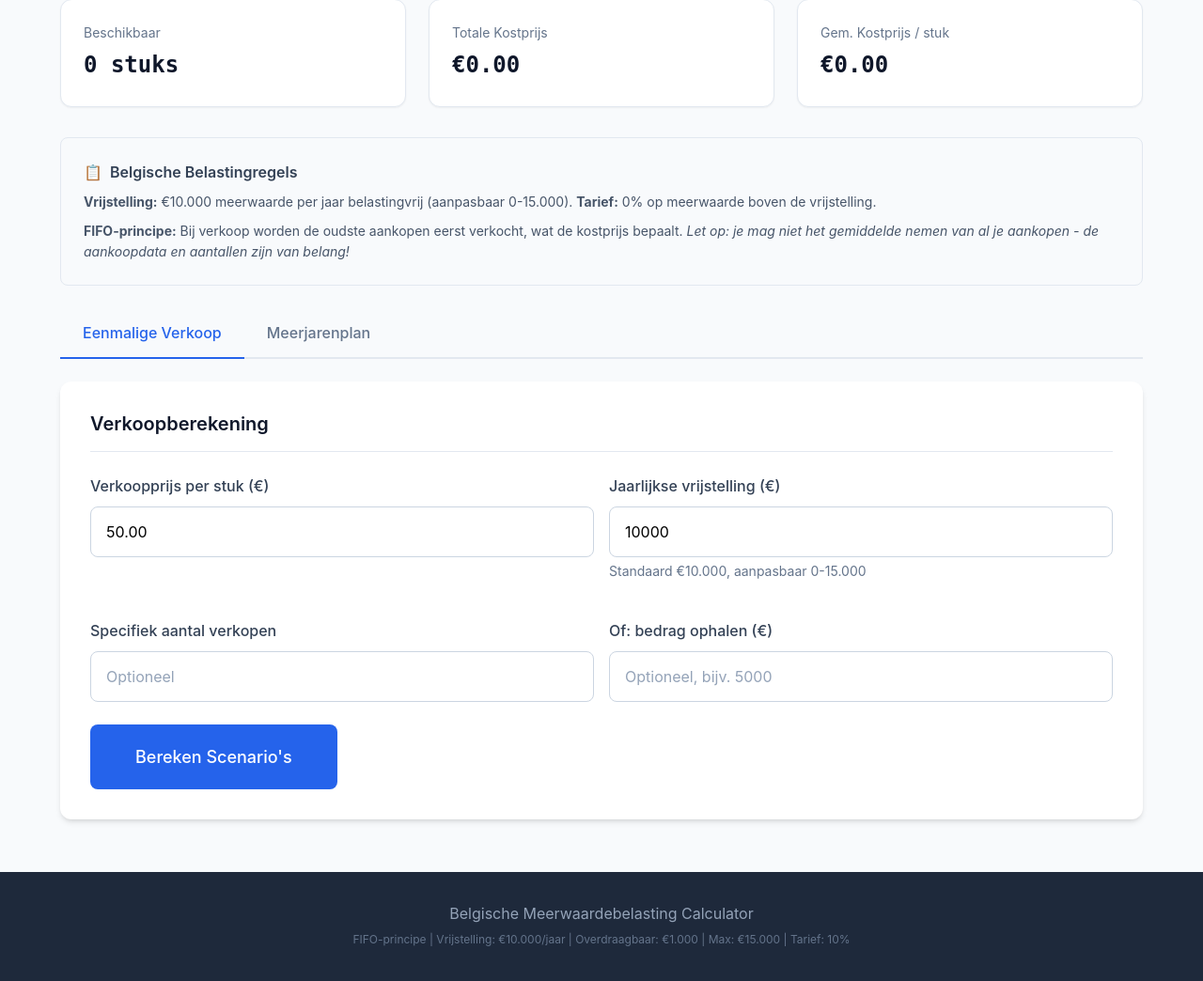
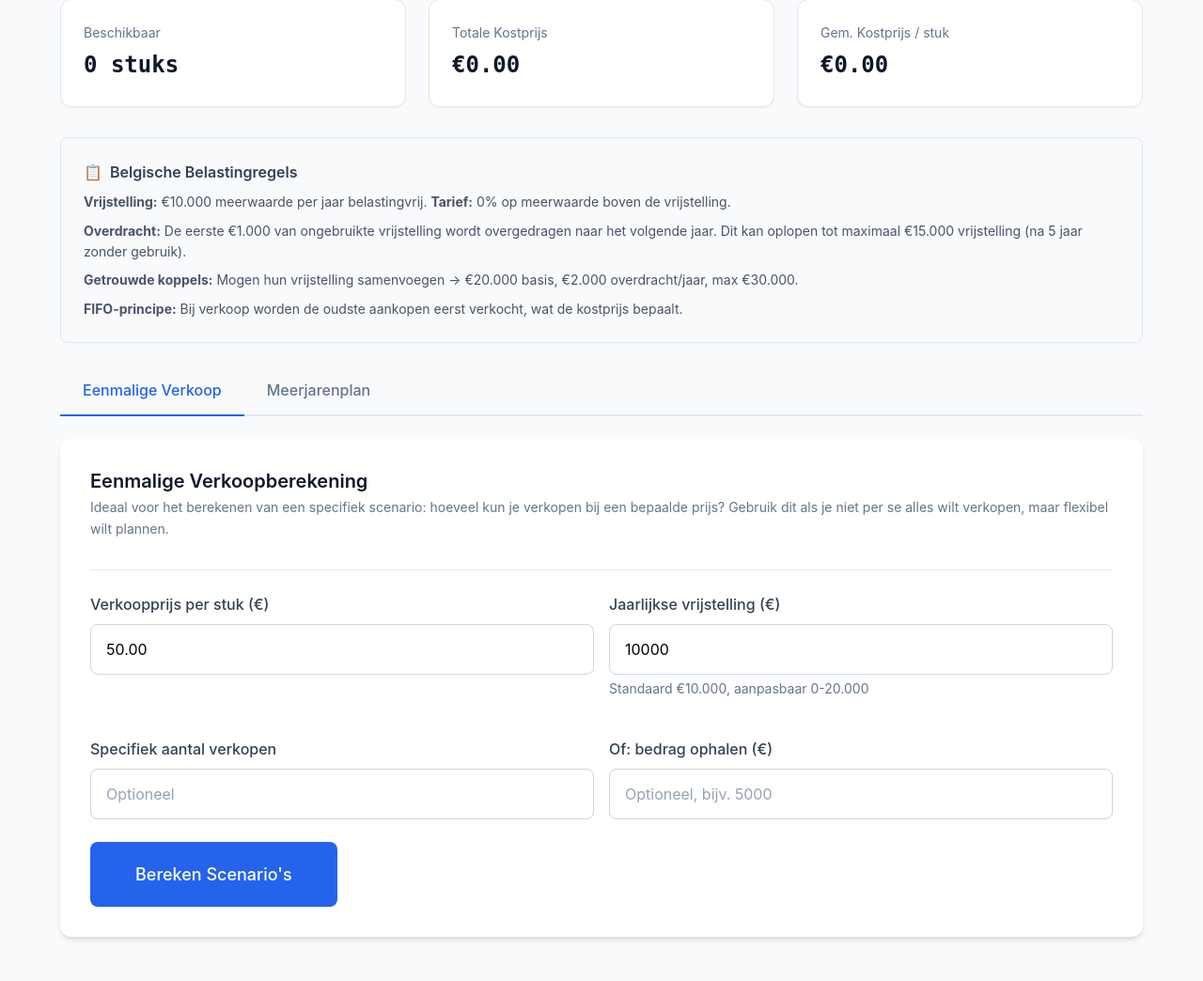
Before and after one commit to louisvandenbruwaene/beleggen-calculator, a Python web app: template templates/calculator.html in a window 1280 px wide. Shown: the part 223-1267 px from the top of the page at 94% size. Run offline with Jinja, Linux system fonts and the light colour scheme; the template is opened without the code that fills it, so the values that code supplies are empty.

Commit message:
Add carryover system and married couples support
Tax rules update:
- €1,000/year of unused exemption carries over to next year
- Maximum exemption: €15,000 (after 5 years unused)
- Married couples can combine exemptions (doubles all limits)

UI improvements:
- Added married/samenwonend checkbox in multi-year planner
- Added initial carryover input field
- Clarified purpose of single-year vs multi-year calculator
- Updated tax rules info box with complete explanation
- Table now shows carryover information per year

Co-Authored-By: Claude Opus 4.5 <noreply@anthropic.com>

```diff
--- a/templates/calculator.html
+++ b/templates/calculator.html
@@ -36,12 +36,18 @@
         <span>Belgische Belastingregels</span>
     </div>
     <p>
-        <strong>Vrijstelling:</strong> €10.000 meerwaarde per jaar belastingvrij (aanpasbaar 0-15.000).
+        <strong>Vrijstelling:</strong> €10.000 meerwaarde per jaar belastingvrij.
         <strong>Tarief:</strong> {{ "%.0f"|format(tax_rate) }}% op meerwaarde boven de vrijstelling.
     </p>
     <p>
+        <strong>Overdracht:</strong> De eerste €1.000 van ongebruikte vrijstelling wordt overgedragen naar het volgende jaar.
+        Dit kan oplopen tot maximaal €15.000 vrijstelling (na 5 jaar zonder gebruik).
+    </p>
+    <p>
+        <strong>Getrouwde koppels:</strong> Mogen hun vrijstelling samenvoegen → €20.000 basis, €2.000 overdracht/jaar, max €30.000.
+    </p>
+    <p>
         <strong>FIFO-principe:</strong> Bij verkoop worden de oudste aankopen eerst verkocht, wat de kostprijs bepaalt.
-        <em>Let op: je mag niet het gemiddelde nemen van al je aankopen - de aankoopdata en aantallen zijn van belang!</em>
     </p>
 </div>
 
@@ -55,7 +61,11 @@
 <div class="tab-content active" id="tab-single">
     <div class="card">
         <div class="card-header">
-            <h2 class="card-title">Verkoopberekening</h2>
+            <h2 class="card-title">Eenmalige Verkoopberekening</h2>
+            <p class="card-subtitle">
+                Ideaal voor het berekenen van een specifiek scenario: hoeveel kun je verkopen bij een bepaalde prijs?
+                Gebruik dit als je niet per se alles wilt verkopen, maar flexibel wilt plannen.
+            </p>
         </div>
 
         <div class="form-row">
@@ -68,8 +78,8 @@
             <div class="form-group">
                 <label class="form-label" for="yearlyLimit">Jaarlijkse vrijstelling (€)</label>
                 <input type="number" id="yearlyLimit" class="form-input" value="10000"
-                       min="0" max="15000" step="1000">
-                <p class="form-hint">Standaard €10.000, aanpasbaar 0-15.000</p>
+                       min="0" max="20000" step="1000">
+                <p class="form-hint">Standaard €10.000, aanpasbaar 0-20.000</p>
             </div>
         </div>
 
@@ -273,7 +283,19 @@
     <div class="card">
         <div class="card-header">
             <h2 class="card-title">Meerjarenplanning</h2>
-            <p class="card-subtitle">Spreid je verkoop over meerdere jaren om belasting te minimaliseren</p>
+            <p class="card-subtitle">
+                Spreid je verkoop over meerdere jaren om belasting te minimaliseren.
+                Houdt rekening met de overdracht van ongebruikte vrijstelling (€1.000/jaar, max €15.000).
+            </p>
+        </div>
+
+        <!-- Married Couples Toggle -->
+        <div class="form-group" style="margin-bottom: 1.5rem;">
+            <label class="form-label" style="display: flex; align-items: center; gap: 0.75rem; cursor: pointer;">
+                <input type="checkbox" id="myMarried" style="width: 1.25rem; height: 1.25rem;">
+                <span>Getrouwd / Wettelijk samenwonend</span>
+            </label>
+            <p class="form-hint">Verdubbelt alle vrijstellingen: €20.000 basis, €2.000 overdracht/jaar, max €30.000</p>
         </div>
 
         <div class="form-row">
@@ -292,6 +314,9 @@
                     <option value="3" selected>3 jaren</option>
                     <option value="4">4 jaren</option>
                     <option value="5">5 jaren</option>
+                    <option value="6">6 jaren</option>
+                    <option value="7">7 jaren</option>
+                    <option value="10">10 jaren</option>
                 </select>
             </div>
             <div class="form-group">
@@ -299,6 +324,15 @@
                 <input type="number" id="myPriceIncrease" class="form-input"
                        value="5" min="-50" max="50" step="1">
                 <p class="form-hint">Negatief = prijsdaling</p>
+            </div>
+        </div>
+
+        <div class="form-row">
+            <div class="form-group">
+                <label class="form-label" for="myCarryover">Huidige overgedragen vrijstelling (€)</label>
+                <input type="number" id="myCarryover" class="form-input"
+                       value="0" min="0" max="5000" step="100">
+                <p class="form-hint">Ongebruikte vrijstelling uit vorige jaren (0-5000)</p>
             </div>
         </div>
 
@@ -310,11 +344,11 @@
                     <span>Binnen Vrijstelling</span>
                 </div>
                 <p class="strategy-description">
-                    Verkoop elk jaar tot €10.000 meerwaarde, volledig belastingvrij.
+                    Verkoop elk jaar binnen de vrijstelling (incl. overdracht), volledig belastingvrij.
                     Geen belasting, maar duurt langer.
                 </p>
-                <div class="strategy-highlight">
-                    Elk jaar: max €10.000 meerwaarde → 0% belasting
+                <div class="strategy-highlight" id="strategyWithinLimit">
+                    Elk jaar: max vrijstelling → 0% belasting
                 </div>
             </div>
 
@@ -324,7 +358,7 @@
                     <span>Volledige Uitname</span>
                 </div>
                 <p class="strategy-description">
-                    Verkoop elk jaar €10.000 en alles in het laatste jaar.
+                    Verkoop binnen de vrijstelling en alles in het laatste jaar.
                     Sneller alles eruit, mogelijk met belasting.
                 </p>
                 <div class="strategy-highlight">
@@ -419,6 +453,21 @@ function selectStrategy(card) {
     card.classList.add('selected');
     selectedStrategy = card.dataset.strategy;
 }
+
+// Update strategy description when married status changes
+document.getElementById('myMarried').addEventListener('change', function() {
+    const married = this.checked;
+    const baseLimit = married ? '€20.000' : '€10.000';
+    const maxLimit = married ? '€30.000' : '€15.000';
+    document.getElementById('strategyWithinLimit').textContent = `Elk jaar: max ${baseLimit}-${maxLimit} → 0% belasting`;
+
+    // Update carryover max
+    const carryoverInput = document.getElementById('myCarryover');
+    carryoverInput.max = married ? 10000 : 5000;
+    if (parseFloat(carryoverInput.value) > (married ? 10000 : 5000)) {
+        carryoverInput.value = married ? 10000 : 5000;
+    }
+});
 
 // Format currency
 function formatCurrency(value) {
@@ -640,6 +689,8 @@ async function calculateMultiYear() {
     const salePrice = parseFloat(document.getElementById('myStartPrice').value);
     const years = parseInt(document.getElementById('myYears').value);
     const priceIncrease = parseFloat(document.getElementById('myPriceIncrease').value);
+    const married = document.getElementById('myMarried').checked;
+    const initialCarryover = parseFloat(document.getElementById('myCarryover').value) || 0;
 
     if (!salePrice || salePrice <= 0) {
         alert('Voer een geldige startprijs in.');
@@ -658,7 +709,9 @@ async function calculateMultiYear() {
                 sale_price: salePrice,
                 years: years,
                 price_increase: priceIncrease,
-                full_extraction: selectedStrategy === 'full_extraction'
+                full_extraction: selectedStrategy === 'full_extraction',
+                married: married,
+                initial_carryover: initialCarryover
             })
         });
         const data = await response.json();
@@ -680,6 +733,7 @@ async function calculateMultiYear() {
 function updateMultiYearResults(data) {
     const plan = data.plan;
     const lastYear = plan[plan.length - 1];
+    const married = data.married;
 
     // Summary stats
     document.getElementById('myTotalSold').textContent = lastYear.cumulative_sold + ' stuks';
@@ -693,10 +747,11 @@ function updateMultiYearResults(data) {
 
     for (const row of plan) {
         const tr = document.createElement('tr');
+        const carryoverInfo = row.carryover_used > 0 ? ` (+${formatCurrency(row.carryover_used)} overdracht)` : '';
         tr.innerHTML = `
             <td><span class="year-badge">Jaar ${row.year}</span></td>
             <td>${formatCurrency(row.price)}</td>
-            <td>${formatCurrency(row.limit)}</td>
+            <td>${formatCurrency(row.limit)}${carryoverInfo}</td>
             <td>${row.units} stuks</td>
             <td>${formatCurrency(row.revenue || 0)}</td>
             <td class="${row.gain >= 0 ? 'text-success' : 'text-error'}">${formatCurrency(row.gain || 0)}</td>
@@ -710,7 +765,7 @@ function updateMultiYearResults(data) {
     const totalTr = document.createElement('tr');
     totalTr.className = 'total-row';
     totalTr.innerHTML = `
-        <td colspan="3"><strong>Totaal</strong></td>
+        <td colspan="3"><strong>Totaal</strong>${married ? ' (getrouwd)' : ''}</td>
         <td><strong>${lastYear.cumulative_sold} stuks</strong></td>
         <td><strong>${formatCurrency(lastYear.cumulative_revenue)}</strong></td>
         <td></td>
@@ -722,6 +777,7 @@ function updateMultiYearResults(data) {
     // Chart - grouped bars
     if (multiYearChart) multiYearChart.destroy();
 
+    const baseLimit = data.base_limit;
     const ctx = document.getElementById('multiYearChart').getContext('2d');
     multiYearChart = new Chart(ctx, {
         type: 'bar',
@@ -729,7 +785,7 @@ function updateMultiYearResults(data) {
             labels: plan.map(p => 'Jaar ' + p.year),
             datasets: [
                 {
-                    label: 'Vrijstelling (€10.000)',
+                    label: `Vrijstelling (incl. overdracht)`,
                     data: plan.map(p => p.limit),
                     backgroundColor: '#10b981',
                     borderWidth: 0
```
Also changed, not shown: CLAUDE.md (+10 -5 lines), app.py (+103 -25 lines).
